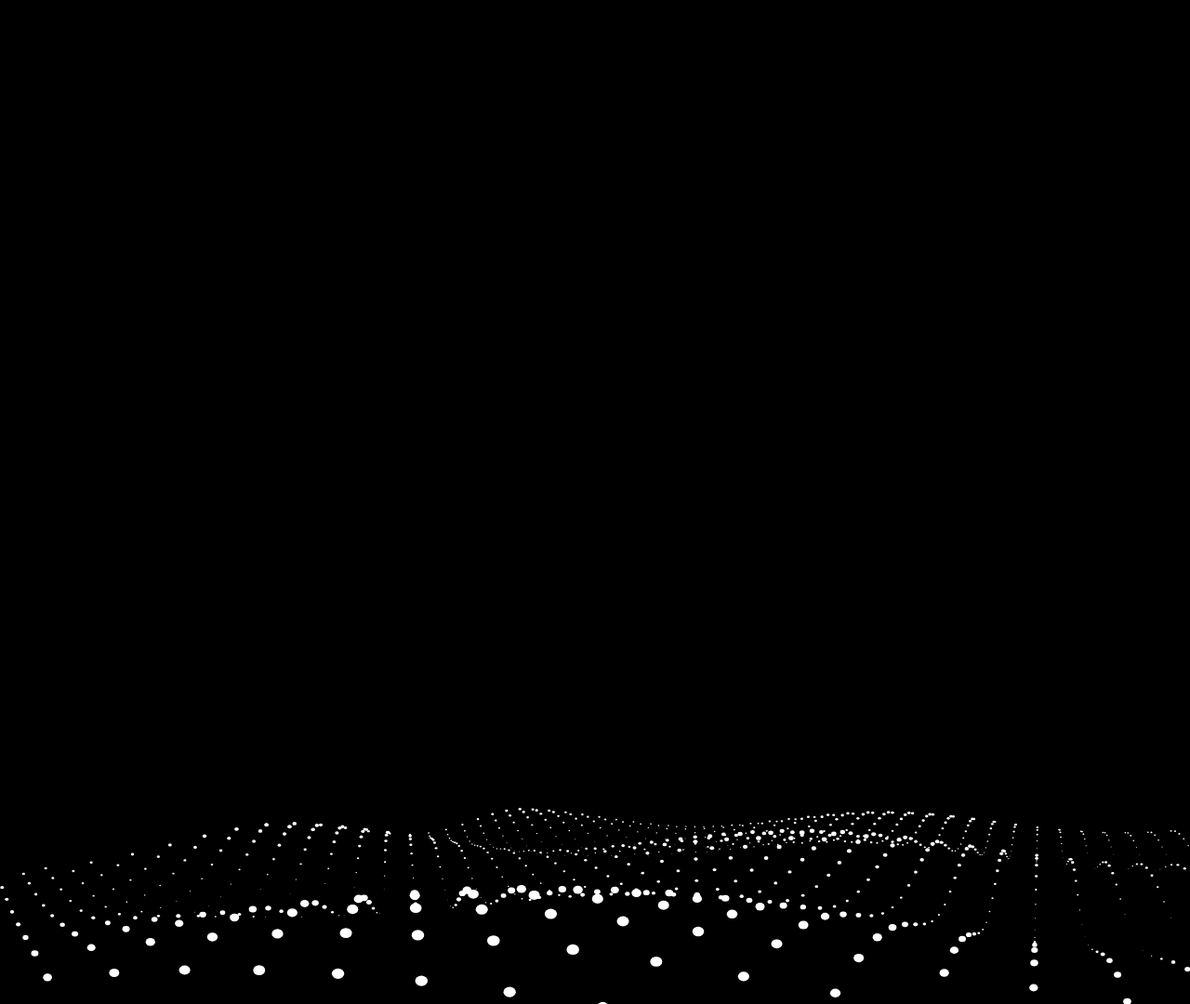
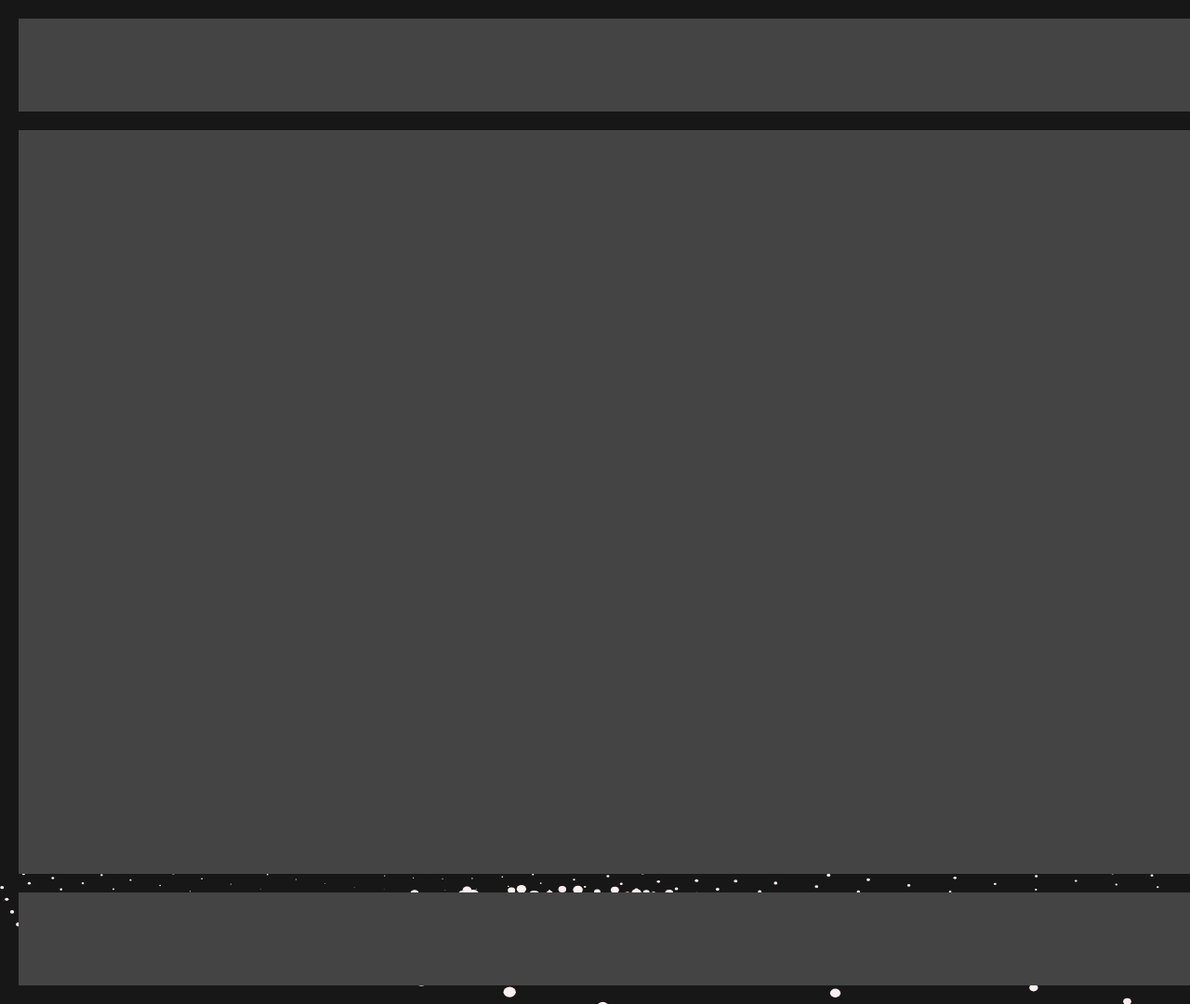
Before and after one commit to Flandre/live-bg-wall, a Vue app in the folder client/: page / in a window 1280 px wide. Shown: the top 1080 px of the page at 93% size. Built offline with nearby package versions, Linux system fonts and the light colour scheme.

Commit message:
update theme

```diff
--- a/client/src/components/bg/Wave.vue
+++ b/client/src/components/bg/Wave.vue
@@ -20,7 +20,7 @@ const initWave = () => {
     particles = new Array();
     var PI2 = Math.PI * 2;
     var material = new THREE.ParticleCanvasMaterial( {
-      color: 0xffffff,
+      color: 0xffeeee,
       program: function ( context ) {
         context.beginPath();
         context.arc( 0, 0, 1, 0, PI2, true );
--- a/client/src/views/HomeView.vue
+++ b/client/src/views/HomeView.vue
@@ -1,10 +1,25 @@
 <script setup lang="ts">
 import Wave from '../components/bg/Wave.vue'
 </script>
+<!--
+body      1920  1080
+comment   435   650
+ba-c      1425  100
+game      1425  800
 
+-->
 <template>
   <div class="home">
     <Wave class="wave-container"/>
+    <div class="comment-container">
+      <div class="comment-box">
+
+      </div>
+      <div class="comment-title">> COMMENT</div>
+    </div>
+    <div class="game-container-before-comment"></div>
+    <div class="game-container"></div>
+    <div class="game-container-after-comment"></div>
   </div>
 </template>
 
@@ -12,7 +27,7 @@ import Wave from '../components/bg/Wave.vue'
 .home {
   width: 1920px;
   height: 1080px;
-  background-color: rgba(0,0,0,1);
+  background-color: rgba(23,23,23,1);
   position: relative;
   overflow: hidden;
   .wave-container {
@@ -20,5 +35,45 @@ import Wave from '../components/bg/Wave.vue'
     top: 400px;
     left: 0;
   }
+  .comment-container {
+    width: 435px;
+    height: 650px;
+    background-color: #444;
+    position: absolute;
+    right: 20px;
+    top: 20px;
+    .comment-title {
+      position: absolute;
+      background-color: #fff;
+      width: 435px;
+      padding: 10px 20px;
+      font-size: 30px;
+      font-weight: bolder;
+    }
+  }
+  .game-container {
+    width: 1425px;
+    height: 800px;
+    background-color: #444;
+    position: absolute;
+    left: 20px;
+    top: 140px;
+  }
+  .game-container-before-comment {
+    width: 1425px;
+    height: 100px;
+    background-color: #444;
+    position: absolute;
+    left: 20px;
+    top: 20px;
+  }
+  .game-container-after-comment {
+    width: 1425px;
+    height: 100px;
+    background-color: #444;
+    position: absolute;
+    left: 20px;
+    bottom: 20px;
+  }
 }
 </style>
```
